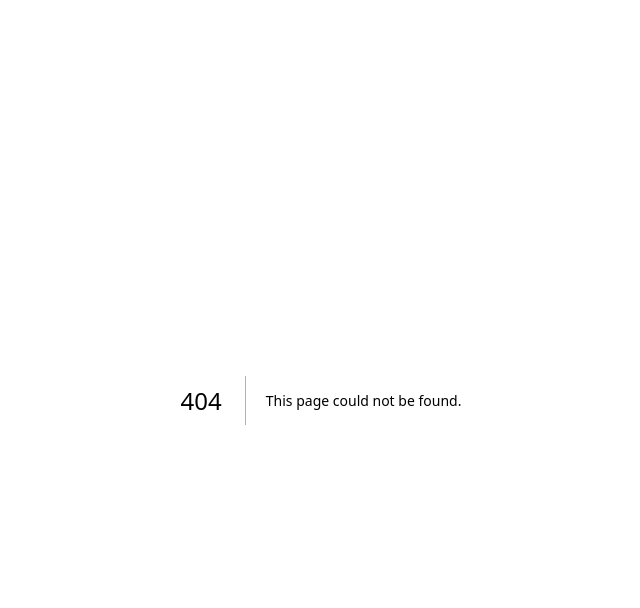
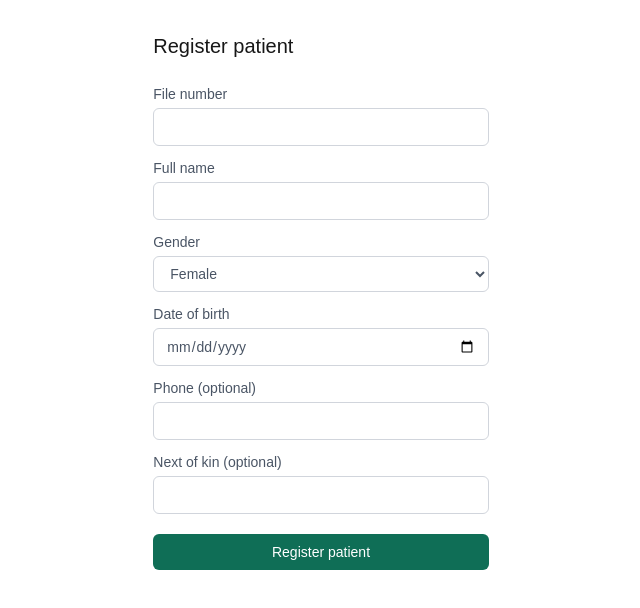
Before and after one commit to samintelguru/spanursinghome, a Next.js app: page /admin/patients/new in a window 1280 px wide. Before the commit this address had no page. Shown: the top 608 px of the page, without its empty margins (319-959 px from the left). Built offline with nearby package versions, Linux system fonts and the light colour scheme.

Commit message:
add patients module

```diff
--- /dev/null
+++ b/src/app/(admin)/admin/patients/new/page.tsx
@@ -0,0 +1,126 @@
+"use client";
+
+import { useState } from "react";
+import { useRouter } from "next/navigation";
+
+export default function NewPatientPage() {
+  const router = useRouter();
+  const [form, setForm] = useState({
+    fileNumber: "",
+    fullName: "",
+    gender: "FEMALE",
+    dateOfBirth: "",
+    phone: "",
+    nextOfKin: "",
+  });
+  const [error, setError] = useState("");
+  const [saving, setSaving] = useState(false);
+
+  const update = (field: string, value: string) =>
+    setForm((f) => ({ ...f, [field]: value }));
+
+  const handleSubmit = async (e: React.FormEvent) => {
+    e.preventDefault();
+    setError("");
+    setSaving(true);
+
+    const res = await fetch("/api/patients", {
+      method: "POST",
+      headers: { "Content-Type": "application/json" },
+      body: JSON.stringify(form),
+    });
+
+    setSaving(false);
+
+    if (!res.ok) {
+      const data = await res.json();
+      setError(data.error || "Something went wrong");
+      return;
+    }
+
+    router.push("/admin/patients");
+    router.refresh();
+  };
+
+  return (
+    <main className="mx-auto max-w-lg p-8">
+      <h1 className="mb-6 text-xl font-medium">Register patient</h1>
+      <form onSubmit={handleSubmit} className="flex flex-col gap-3">
+        <label className="text-sm text-gray-600">
+          File number
+          <input
+            type="text"
+            value={form.fileNumber}
+            onChange={(e) => update("fileNumber", e.target.value)}
+            required
+            className="mt-1 w-full rounded-md border border-gray-300 px-3 py-2 text-sm"
+          />
+        </label>
+
+        <label className="text-sm text-gray-600">
+          Full name
+          <input
+            type="text"
+            value={form.fullName}
+            onChange={(e) => update("fullName", e.target.value)}
+            required
+            className="mt-1 w-full rounded-md border border-gray-300 px-3 py-2 text-sm"
+          />
+        </label>
+
+        <label className="text-sm text-gray-600">
+          Gender
+          <select
+            value={form.gender}
+            onChange={(e) => update("gender", e.target.value)}
+            className="mt-1 w-full rounded-md border border-gray-300 px-3 py-2 text-sm"
+          >
+            <option value="FEMALE">Female</option>
+            <option value="MALE">Male</option>
+          </select>
+        </label>
+
+        <label className="text-sm text-gray-600">
+          Date of birth
+          <input
+            type="date"
+            value={form.dateOfBirth}
+            onChange={(e) => update("dateOfBirth", e.target.value)}
+            required
+            className="mt-1 w-full rounded-md border border-gray-300 px-3 py-2 text-sm"
+          />
+        </label>
+
+        <label className="text-sm text-gray-600">
+          Phone (optional)
+          <input
+            type="text"
+            value={form.phone}
+            onChange={(e) => update("phone", e.target.value)}
+            className="mt-1 w-full rounded-md border border-gray-300 px-3 py-2 text-sm"
+          />
+        </label>
+
+        <label className="text-sm text-gray-600">
+          Next of kin (optional)
+          <input
+            type="text"
+            value={form.nextOfKin}
+            onChange={(e) => update("nextOfKin", e.target.value)}
+            className="mt-1 w-full rounded-md border border-gray-300 px-3 py-2 text-sm"
+          />
+        </label>
+
+        {error && <p className="text-sm text-red-600">{error}</p>}
+
+        <button
+          type="submit"
+          disabled={saving}
+          className="mt-2 rounded-md bg-[#0F6E56] px-4 py-2 text-sm font-medium text-white disabled:opacity-60"
+        >
+          {saving ? "Saving..." : "Register patient"}
+        </button>
+      </form>
+    </main>
+  );
+}
--- a/src/app/(admin)/admin/patients/page.tsx
+++ b/src/app/(admin)/admin/patients/page.tsx
@@ -1,3 +1,55 @@
-export default function AdminPatientsPage() {
-  return <main className="p-8"><h1 className="text-xl font-medium">patients</h1></main>;
+import { PrismaClient } from "@prisma/client";
+import Link from "next/link";
+
+const prisma = new PrismaClient();
+
+export default async function AdminPatientsPage() {
+  const patients = await prisma.patient.findMany({
+    orderBy: { createdAt: "desc" },
+  });
+
+  return (
+    <main className="p-8">
+      <div className="mb-6 flex items-center justify-between">
+        <h1 className="text-xl font-medium">Patients</h1>
+        <Link
+          href="/admin/patients/new"
+          className="rounded-md bg-[#0F6E56] px-4 py-2 text-sm font-medium text-white"
+        >
+          Register patient
+        </Link>
+      </div>
+
+      {patients.length === 0 ? (
+        <p className="text-sm text-gray-500">
+          No patients registered yet. Register the first one to get started.
+        </p>
+      ) : (
+        <table className="w-full text-left text-sm">
+          <thead>
+            <tr className="border-b border-gray-200 text-gray-500">
+              <th className="py-2 pr-4">File no.</th>
+              <th className="py-2 pr-4">Name</th>
+              <th className="py-2 pr-4">Gender</th>
+              <th className="py-2 pr-4">Phone</th>
+              <th className="py-2 pr-4">Registered</th>
+            </tr>
+          </thead>
+          <tbody>
+            {patients.map((p) => (
+              <tr key={p.id} className="border-b border-gray-100">
+                <td className="py-2 pr-4">{p.fileNumber}</td>
+                <td className="py-2 pr-4">{p.fullName}</td>
+                <td className="py-2 pr-4">{p.gender}</td>
+                <td className="py-2 pr-4">{p.phone || "—"}</td>
+                <td className="py-2 pr-4">
+                  {p.createdAt.toLocaleDateString()}
+                </td>
+              </tr>
+            ))}
+          </tbody>
+        </table>
+      )}
+    </main>
+  );
 }
--- /dev/null
+++ b/src/app/api/patients/route.ts
@@ -0,0 +1,59 @@
+import { NextRequest, NextResponse } from "next/server";
+import { PrismaClient } from "@prisma/client";
+import { auth } from "@/lib/auth";
+
+const prisma = new PrismaClient();
+
+export async function GET() {
+  const session = await auth();
+  if (!session) {
+    return NextResponse.json({ error: "Unauthorized" }, { status: 401 });
+  }
+
+  const patients = await prisma.patient.findMany({
+    orderBy: { createdAt: "desc" },
+  });
+
+  return NextResponse.json({ patients });
+}
+
+export async function POST(req: NextRequest) {
+  const session = await auth();
+  if (!session) {
+    return NextResponse.json({ error: "Unauthorized" }, { status: 401 });
+  }
+
+  const body = await req.json();
+  const { fileNumber, fullName, gender, dateOfBirth, phone, nextOfKin } = body;
+
+  if (!fileNumber || !fullName || !gender || !dateOfBirth) {
+    return NextResponse.json(
+      { error: "fileNumber, fullName, gender, and dateOfBirth are required" },
+      { status: 400 }
+    );
+  }
+
+  const existing = await prisma.patient.findUnique({ where: { fileNumber } });
+  if (existing) {
+    return NextResponse.json(
+      { error: `A patient with file number ${fileNumber} already exists` },
+      { status: 409 }
+    );
+  }
+
+  const staffId = (session.user as { id?: string })?.id;
+
+  const patient = await prisma.patient.create({
+    data: {
+      fileNumber,
+      fullName,
+      gender,
+      dateOfBirth: new Date(dateOfBirth),
+      phone: phone || null,
+      nextOfKin: nextOfKin || null,
+      admittedById: staffId || null,
+    },
+  });
+
+  return NextResponse.json({ patient }, { status: 201 });
+}
```
